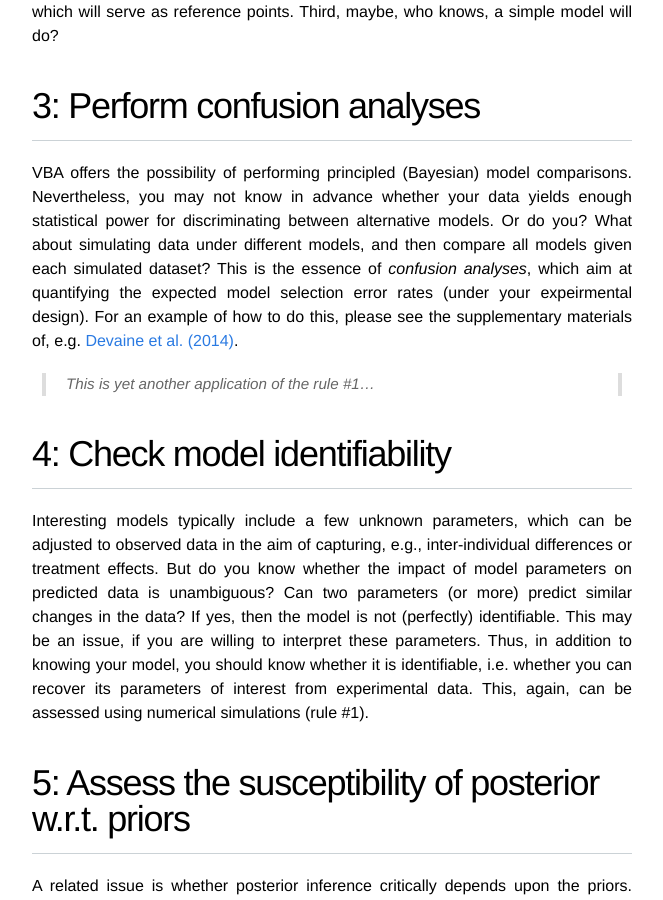
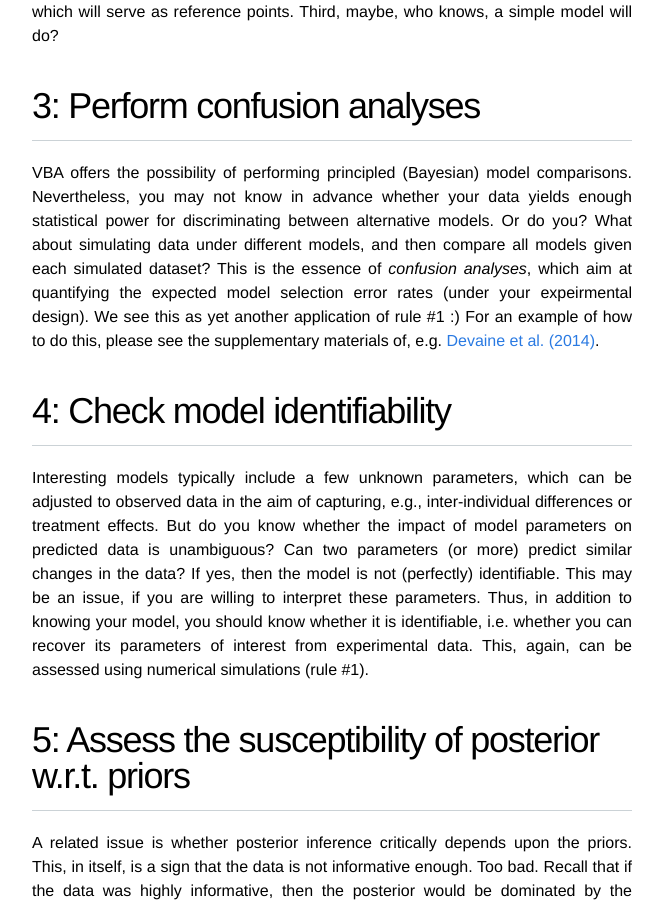
Before and after one commit to MBB-team/VBA-toolbox, a Jekyll site: the page built from _wiki/10-simple-rules.md, in a window 1280 px wide and 900 px high, scrolled down 1342 px. Shown: the whole window, without its empty margins (308-971 px from the left). Built offline with Jekyll 4.4.1, drawn with Linux system fonts in a browser that asks for light colours; nearby versions of some CDN libraries.

Commit message:
Update 10-simple-rules.md

```diff
--- a/_wiki/10-simple-rules.md
+++ b/_wiki/10-simple-rules.md
@@ -30,9 +30,9 @@ Take our word: the temptation is strong to throw at the data one's most sophisti
 
 # 3: Perform confusion analyses
 
-VBA offers the possibility of performing principled (Bayesian) model comparisons. Nevertheless, you may not know in advance whether your data yields enough statistical power for discriminating between alternative models. Or do you? What about simulating data under different models, and then compare all models given each simulated dataset? This is the essence of *confusion analyses*, which aim at quantifying the expected model selection error rates (under your expeirmental design). For an example of how to do this, please see the supplementary materials of, e.g. [Devaine et al. (2014)](http://journals.plos.org/ploscompbiol/article?id=10.1371/journal.pcbi.1003992).
+VBA offers the possibility of performing principled (Bayesian) model comparisons. Nevertheless, you may not know in advance whether your data yields enough statistical power for discriminating between alternative models. Or do you? What about simulating data under different models, and then compare all models given each simulated dataset? This is the essence of *confusion analyses*, which aim at quantifying the expected model selection error rates (under your expeirmental design). We see this as yet another application of rule #1 :) For an example of how to do this, please see the supplementary materials of, e.g. [Devaine et al. (2014)](http://journals.plos.org/ploscompbiol/article?id=10.1371/journal.pcbi.1003992).
 
-> This is yet another application of the rule #1...
+>
 
 
 # 4: Check model identifiability
```
